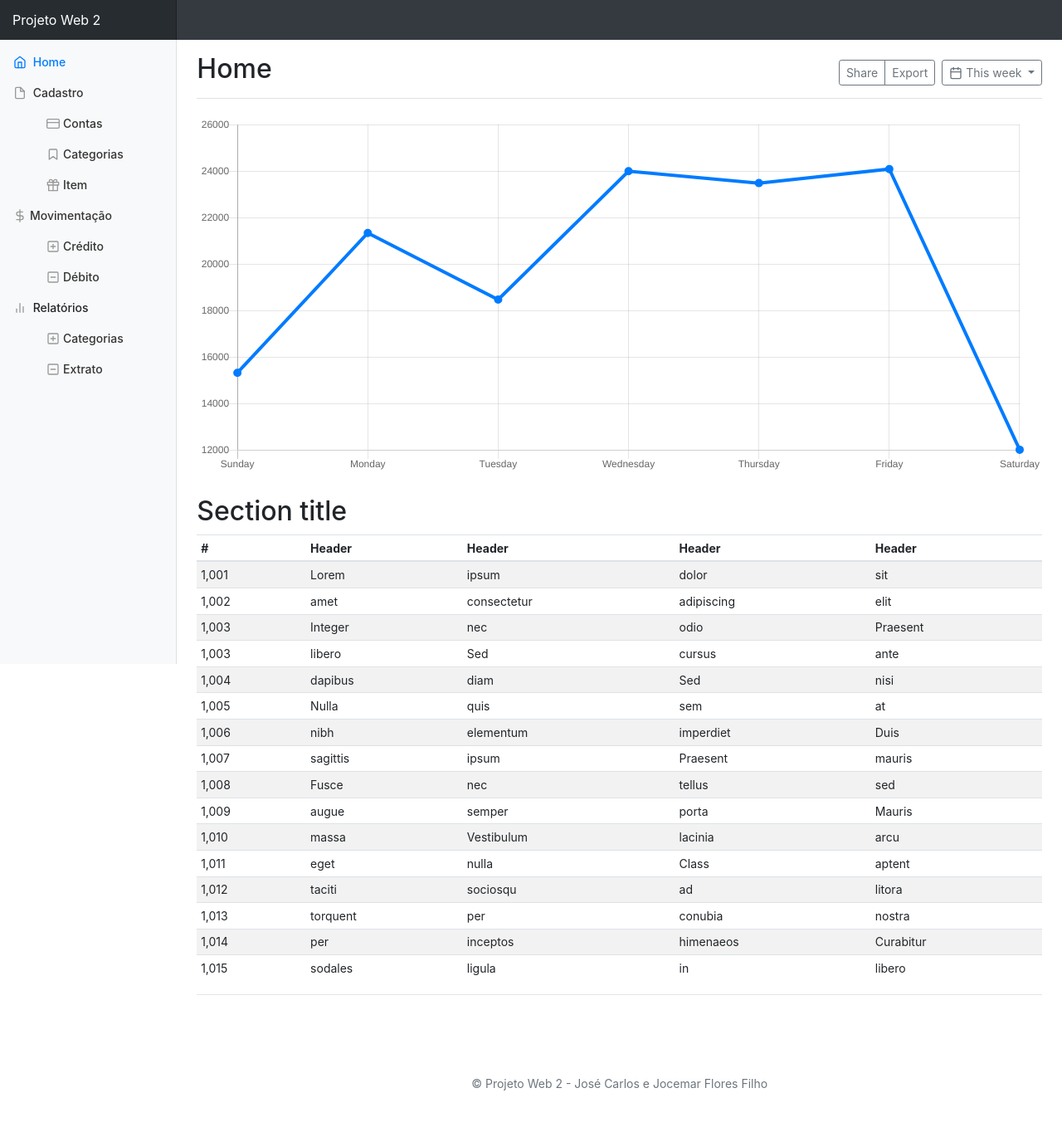
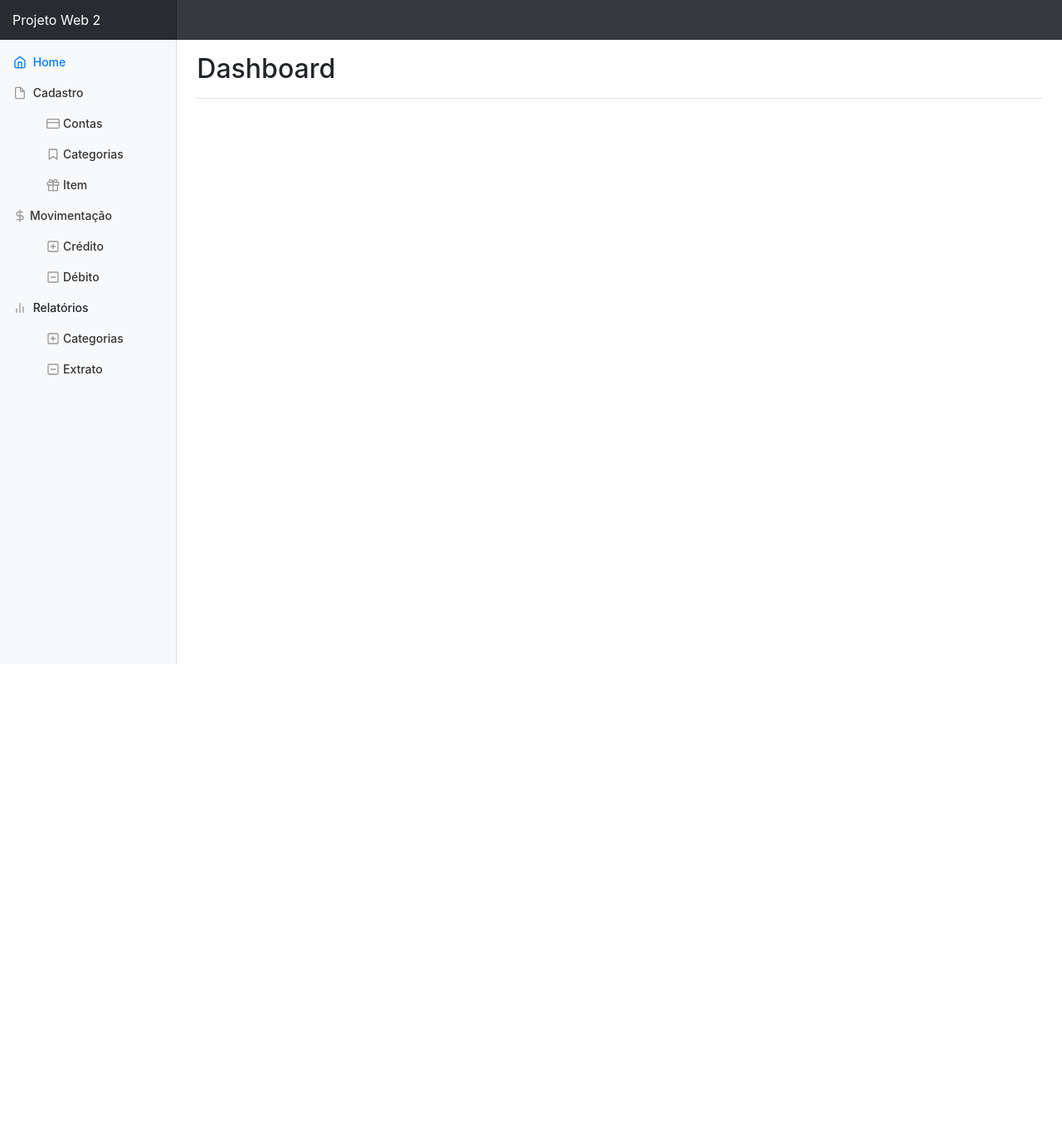
Before and after one commit to jccamargo15/projeto-web-ii, a PHP site: page / in a window 1280 px wide. Shown: the whole page at 83% size. After the commit the page ends 800 px from the top, so only its background shows below. Run offline with PHP 8.4, Linux system fonts and the light colour scheme; some libraries are stand-ins or nearby versions.

Commit message:
dashboard em branco

```diff
--- a/src/tpl.home.php
+++ b/src/tpl.home.php
@@ -1,7 +1,7 @@
 <!-- Projeto GitHub: https://github.com/jccamargo15/projeto-web2 -->
 <div class="d-flex justify-content-between flex-wrap flex-md-nowrap align-items-center pt-3 pb-2 mb-3 border-bottom">
-  <h1 class="h2">Home</h1>
-  <div class="btn-toolbar mb-2 mb-md-0">
+  <h1 class="h2">Dashboard</h1>
+  <!-- <div class="btn-toolbar mb-2 mb-md-0">
     <div class="btn-group mr-2">
       <button class="btn btn-sm btn-outline-secondary">Share</button>
       <button class="btn btn-sm btn-outline-secondary">Export</button>
@@ -141,7 +141,9 @@
         <td>libero</td>
       </tr>
     </tbody>
-  </table>
+  </table> -->
 
-  <?php include 'tpl.footer.php'; ?>
+
+
+  <?php //include 'tpl.footer.php'; ?>
 </div>
```
